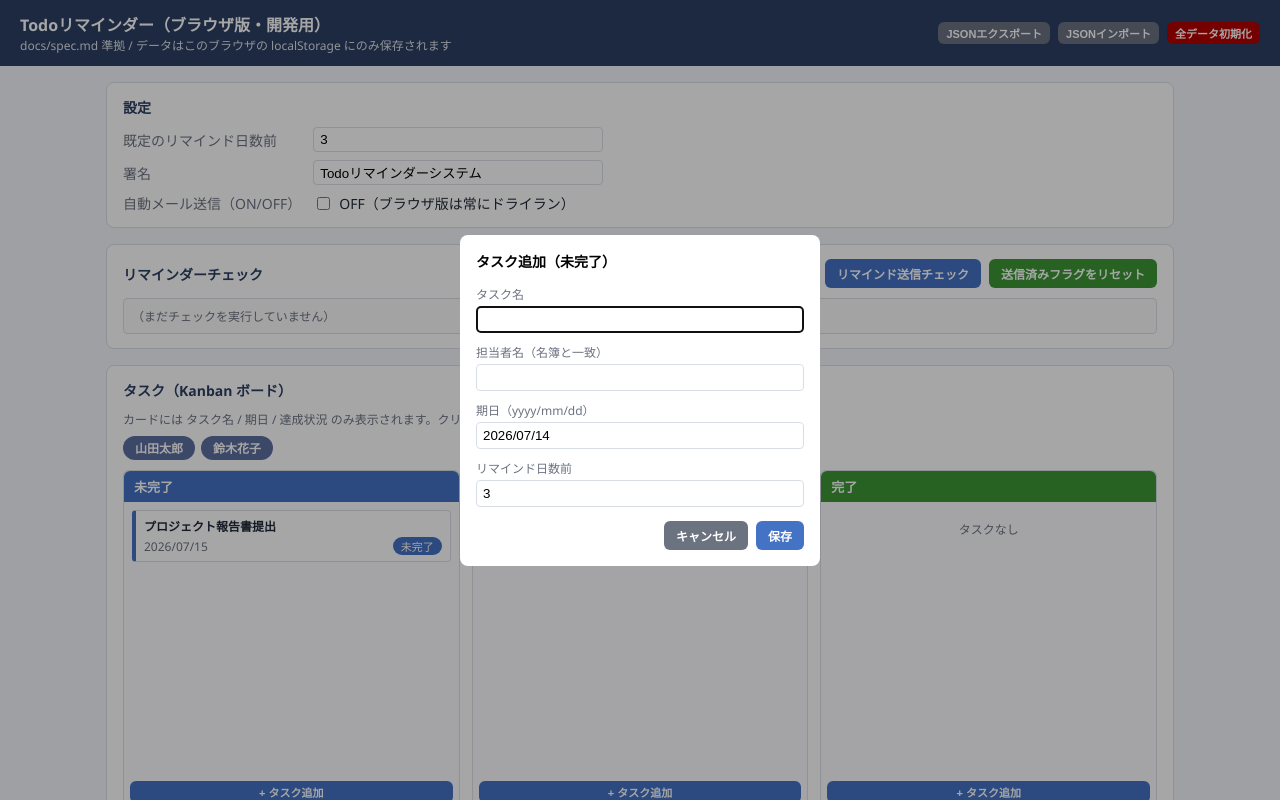
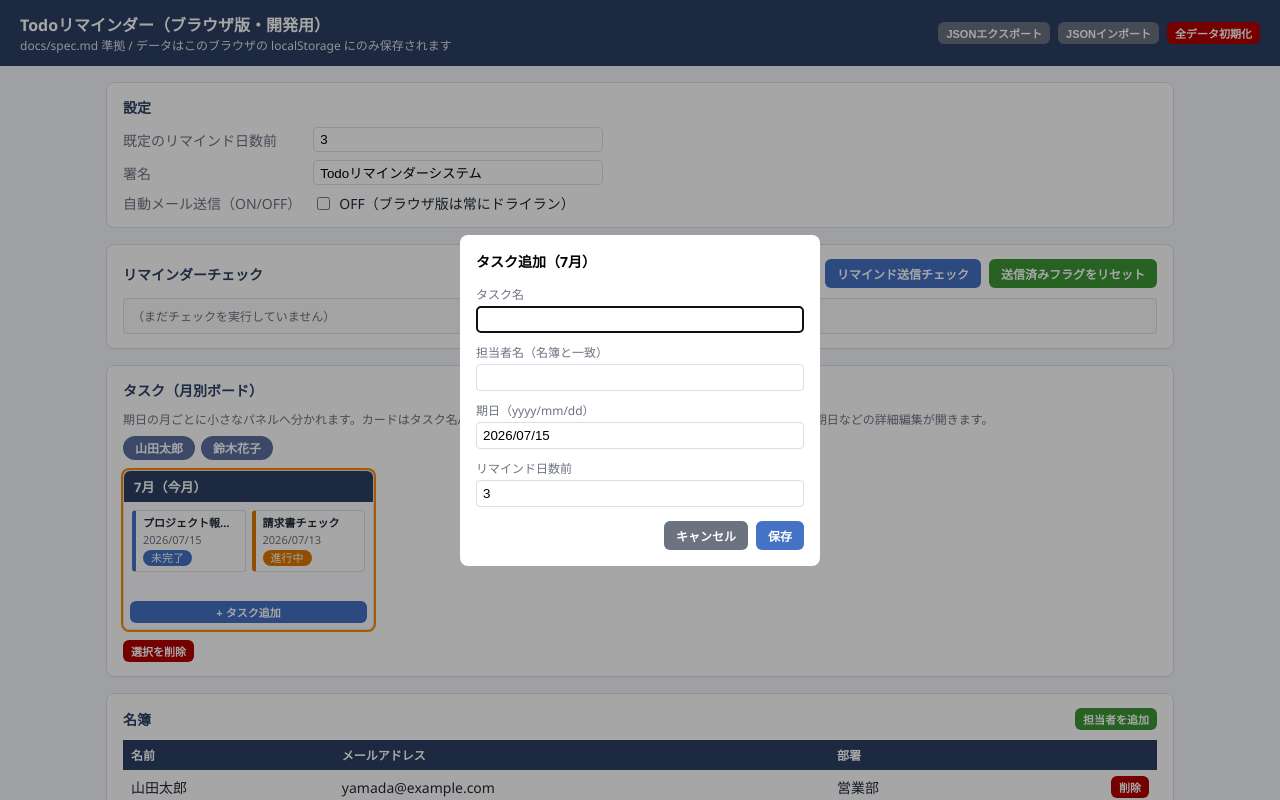
Before and after one commit to Coffeeplantation/todo-reminder-app, a plain HTML site: page browser/index.html in a window 1280 px wide. Both pictures are taken after a click on the button "+ タスク追加". Shown: the top 800 px of the page. Drawn offline with Linux system fonts and the light colour scheme.

Commit message:
feat: ブラウザ版のボードをステータス列から期日の月別パネルへ変更
- 未完了/進行中/完了のステータス列を廃止し、タスクの期日が属する年月ごとにパネルを自動生成（期日未設定は専用パネル）
- パネルは折り返しグリッドで複数列表示し、今月パネルをハイライト
- カードは列内でも小さくグリッド配置し、既定はタスク名/期日/達成状況のみ、クリックで担当者・期日・ステータスを編集可能な詳細を展開
- カードのドラッグ&ドロップは月（期日の年月）を変更する操作に変更。ステータス変更は展開時のドロップダウンで行う
- docs/spec.md 7.1章をこの新しい表示モデルに合わせて全面改訂し、VBA版が未対応であることを明記

Co-Authored-By: Claude Sonnet 5 <noreply@anthropic.com>

```diff
--- a/browser/index.html
+++ b/browser/index.html
@@ -130,8 +130,8 @@
   .pill.drag-over { outline: 2px dashed #ff8c00; }
   .kanban-columns {
     display: grid;
-    grid-template-columns: repeat(3, 1fr);
-    gap: 12px;
+    grid-template-columns: repeat(auto-fill, minmax(200px, 1fr));
+    gap: 10px;
   }
   .kb-col {
     background: #fbfcff;
@@ -139,24 +139,24 @@
     border-radius: 6px;
     display: flex;
     flex-direction: column;
-    min-height: 340px;
+    min-height: 160px;
   }
+  .kb-col.current-month { box-shadow: 0 0 0 2px #ff8c00; }
   .kb-col-hdr {
+    background: #2b3f63;
     color: #fff;
     font-weight: bold;
     font-size: 13px;
     padding: 6px 10px;
     border-radius: 6px 6px 0 0;
   }
-  .kb-col[data-status="未完了"] .kb-col-hdr { background: var(--blue); }
-  .kb-col[data-status="進行中"] .kb-col-hdr { background: var(--orange); }
-  .kb-col[data-status="完了"] .kb-col-hdr { background: var(--green); }
   .kb-col.drop-target { box-shadow: inset 0 0 0 2px #ff8c00; }
   .kb-cards {
     flex: 1;
     padding: 8px;
-    display: flex;
-    flex-direction: column;
+    display: grid;
+    grid-template-columns: repeat(auto-fill, minmax(96px, 1fr));
+    align-content: flex-start;
     gap: 6px;
     overflow-y: auto;
   }
@@ -165,13 +165,26 @@
     border: 1px solid var(--border);
     border-left: 4px solid #999;
     border-radius: 4px;
-    padding: 6px 8px;
-    font-size: 12px;
+    padding: 5px 7px;
+    font-size: 11px;
+    line-height: 1.3;
     cursor: grab;
+    min-width: 0;
   }
-  .kb-card.selected { outline: 2px solid #2b3f63; }
-  .kb-card .t-name { font-weight: bold; }
-  .kb-card .t-meta { color: var(--muted); display: flex; justify-content: space-between; align-items: center; margin-top: 2px; }
+  .kb-card.selected {
+    outline: 2px solid #2b3f63;
+    grid-column: 1 / -1;
+  }
+  .kb-card .t-name {
+    font-weight: bold;
+    overflow: hidden;
+    text-overflow: ellipsis;
+    white-space: nowrap;
+  }
+  .kb-card.selected .t-name { white-space: normal; }
+  .kb-card .t-meta { color: var(--muted); display: flex; flex-direction: column; gap: 2px; margin-top: 3px; }
+  .kb-card.selected .t-meta { flex-direction: row; justify-content: space-between; align-items: center; }
+  .kb-card .status-badge { align-self: flex-start; }
   .kb-card .t-detail {
     margin-top: 6px;
     padding-top: 6px;
@@ -179,11 +192,20 @@
     color: var(--muted);
     display: flex;
     flex-direction: column;
-    gap: 2px;
+    gap: 4px;
+    font-size: 12px;
   }
-  .kb-col[data-status="未完了"] .kb-card { border-left-color: var(--blue); }
-  .kb-col[data-status="進行中"] .kb-card { border-left-color: var(--orange); }
-  .kb-col[data-status="完了"] .kb-card { border-left-color: var(--green); }
+  .kb-card .t-detail label { display: flex; flex-direction: column; gap: 2px; }
+  .kb-card .t-detail input, .kb-card .t-detail select {
+    padding: 3px 5px;
+    border: 1px solid var(--border);
+    border-radius: 4px;
+    font-size: 12px;
+    color: var(--text);
+  }
+  .kb-card.status-未完了 { border-left-color: var(--blue); }
+  .kb-card.status-進行中 { border-left-color: var(--orange); }
+  .kb-card.status-完了 { border-left-color: var(--green); }
   .kb-col-footer {
     padding: 6px;
     display: flex;
@@ -272,30 +294,14 @@
   </section>
 
   <section class="panel">
-    <h2>タスク（Kanban ボード）</h2>
-    <div class="board-hint">カードには タスク名 / 期日 / 達成状況 のみ表示されます。クリックすると担当者などの詳細が開きます。</div>
+    <h2>タスク（月別ボード）</h2>
+    <div class="board-hint">期日の月ごとに小さなパネルへ分かれます。カードはタスク名/期日/達成状況のみ表示し、クリックすると担当者・ステータス・期日などの詳細編集が開きます。</div>
 
     <div id="boardView">
       <div class="board-toolbar">
         <div class="pills" id="assigneePills"></div>
       </div>
-      <div class="kanban-columns">
-        <div class="kb-col" data-status="未完了">
-          <div class="kb-col-hdr">未完了</div>
-          <div class="kb-cards" data-status="未完了"></div>
-          <div class="kb-col-footer"><button class="btn-add-task small" data-status="未完了">+ タスク追加</button></div>
-        </div>
-        <div class="kb-col" data-status="進行中">
-          <div class="kb-col-hdr">進行中</div>
-          <div class="kb-cards" data-status="進行中"></div>
-          <div class="kb-col-footer"><button class="btn-add-task small" data-status="進行中">+ タスク追加</button></div>
-        </div>
-        <div class="kb-col" data-status="完了">
-          <div class="kb-col-hdr">完了</div>
-          <div class="kb-cards" data-status="完了"></div>
-          <div class="kb-col-footer"><button class="btn-add-task small" data-status="完了">+ タスク追加</button></div>
-        </div>
-      </div>
+      <div class="kanban-columns" id="kanbanColumns"></div>
       <div class="kb-actions">
         <button id="btnDelSelected" class="danger small">選択を削除</button>
       </div>
@@ -429,6 +435,42 @@
     const [, y, mo, da] = m;
     return `${y}-${mo.padStart(2, "0")}-${da.padStart(2, "0")}`;
   }
+  function pad2(n) { return String(n).padStart(2, "0"); }
+  function monthKeyFromDate(d) { return `${d.getFullYear()}-${pad2(d.getMonth() + 1)}`; }
+  function monthKeyOfTask(task) {
+    const d = parseDue(task.due);
+    return d ? monthKeyFromDate(d) : "unset";
+  }
+  function monthLabel(key) {
+    if (key === "unset") return "期日未設定";
+    const [y, m] = key.split("-").map(Number);
+    const now = new Date();
+    return (y === now.getFullYear()) ? `${m}月` : `${y}年${m}月`;
+  }
+  function addMonths(key, delta) {
+    let [y, m] = key.split("-").map(Number);
+    m += delta;
+    while (m > 12) { m -= 12; y++; }
+    while (m < 1) { m += 12; y--; }
+    return `${y}-${pad2(m)}`;
+  }
+  function getMonthKeys() {
+    const nowKey = monthKeyFromDate(new Date());
+    const dueKeys = state.tasks.map(monthKeyOfTask).filter(k => k !== "unset");
+    const hasUnset = state.tasks.some(t => monthKeyOfTask(t) === "unset");
+    const allKeys = dueKeys.concat([nowKey]);
+    let minKey = allKeys.reduce((a, b) => (a < b ? a : b));
+    let maxKey = allKeys.reduce((a, b) => (a > b ? a : b));
+    const result = [];
+    let k = minKey;
+    while (true) {
+      result.push(k);
+      if (k === maxKey) break;
+      k = addMonths(k, 1);
+    }
+    if (hasUnset) result.push("unset");
+    return result;
+  }
 
   // ---------------------------------------------------------------
   // 設定パネル
@@ -540,42 +582,45 @@
   }
 
   // ---------------------------------------------------------------
-  // Kanban ボード
+  // 月別ボード（期日の月ごとにパネルを分割）
   // ---------------------------------------------------------------
   // カードは既定では タスク名/期日/達成状況 の3項目のみを表示する簡易表示。
-  // クリックした（選択した）カードだけ、担当者・リマインド日数前・送信済み状況の詳細を展開する。
+  // クリックした（選択した）カードだけ、担当者・期日・ステータス・リマインド日数前・送信済み状況の詳細を展開する。
   let selectedTaskId = null;
+  const kanbanColumns = document.getElementById("kanbanColumns");
 
-  function renderBoard() {
-    for (const status of STATUSES) {
-      const col = document.querySelector(`.kb-cards[data-status="${status}"]`);
-      col.innerHTML = "";
-      const tasks = state.tasks.filter(t => t.status === status);
-      if (tasks.length === 0) {
-        col.innerHTML = `<div class="empty-msg">タスクなし</div>`;
-        continue;
-      }
-      for (const task of tasks) {
+  function buildCardEl(task) {
     const due = parseDue(task.due);
     const expanded = task.id === selectedTaskId;
     const card = document.createElement("div");
-        card.className = "kb-card" + (expanded ? " selected" : "");
+    card.className = `kb-card status-${task.status}` + (expanded ? " selected" : "");
     card.draggable = true;
     card.dataset.taskId = task.id;
     card.innerHTML = `
       <div class="t-name">${escapeHtml(task.name)}</div>
       <div class="t-meta">
-            <span>${due ? formatDate(due) : escapeHtml(task.due)}</span>
+        <span>${due ? formatDate(due) : escapeHtml(task.due || "未設定")}</span>
         <span class="status-badge status-${task.status}">${task.status}</span>
       </div>
       ${expanded ? `
-          <div class="t-detail">
-            <span>担当者: ${escapeHtml(task.assignee || "（未設定）")}</span>
+      <div class="t-detail" data-detail>
+        <label>担当者
+          <input type="text" class="edit-assignee" value="${escapeHtml(task.assignee)}" list="assigneeList">
+        </label>
+        <label>期日（yyyy/mm/dd）
+          <input type="text" class="edit-due" value="${due ? formatDate(due) : escapeHtml(task.due || "")}">
+        </label>
+        <label>ステータス
+          <select class="edit-status">
+            ${STATUSES.map(s => `<option value="${s}" ${s === task.status ? "selected" : ""}>${s}</option>`).join("")}
+          </select>
+        </label>
         <span>リマインド日数前: ${task.reminderDays}</span>
         <span>送信済み: ${task.sentFlag ? escapeHtml(task.sentFlag) : "（未判定）"}</span>
       </div>` : ""}
     `;
-        card.addEventListener("click", () => {
+    card.addEventListener("click", e => {
+      if (e.target.closest("[data-detail]")) return;
       selectedTaskId = expanded ? null : task.id;
       renderBoard();
     });
@@ -583,12 +628,62 @@
       e.dataTransfer.setData("text/task-id", String(task.id));
       e.dataTransfer.effectAllowed = "move";
     });
-        col.appendChild(card);
+    if (expanded) {
+      card.querySelector(".edit-assignee").addEventListener("change", e => {
+        task.assignee = e.target.value.trim();
+        save();
+        renderBoard();
+      });
+      card.querySelector(".edit-due").addEventListener("change", e => {
+        const normalized = normalizeDueInput(e.target.value);
+        if (!normalized) { alert("期日は yyyy/mm/dd 形式で入力してください。"); renderBoard(); return; }
+        task.due = normalized;
+        task.sentFlag = "";
+        save();
+        renderBoard();
+      });
+      card.querySelector(".edit-status").addEventListener("change", e => {
+        task.status = e.target.value;
+        task.sentFlag = "";
+        save();
+        renderBoard();
+      });
     }
-    }
+    return card;
   }
 
-  document.querySelectorAll(".kb-col").forEach(col => {
+  function renderBoard() {
+    kanbanColumns.innerHTML = "";
+    const nowKey = monthKeyFromDate(new Date());
+    for (const key of getMonthKeys()) {
+      const col = document.createElement("div");
+      col.className = "kb-col" + (key === nowKey ? " current-month" : "");
+      col.dataset.month = key;
+
+      const hdr = document.createElement("div");
+      hdr.className = "kb-col-hdr";
+      hdr.textContent = monthLabel(key) + (key === nowKey ? "（今月）" : "");
+      col.appendChild(hdr);
+
+      const cardsWrap = document.createElement("div");
+      cardsWrap.className = "kb-cards";
+      const tasks = state.tasks.filter(t => monthKeyOfTask(t) === key);
+      if (tasks.length === 0) {
+        cardsWrap.innerHTML = `<div class="empty-msg">タスクなし</div>`;
+      } else {
+        for (const task of tasks) cardsWrap.appendChild(buildCardEl(task));
+      }
+      col.appendChild(cardsWrap);
+
+      const footer = document.createElement("div");
+      footer.className = "kb-col-footer";
+      const addBtn = document.createElement("button");
+      addBtn.className = "small";
+      addBtn.textContent = "+ タスク追加";
+      addBtn.addEventListener("click", () => openTaskDialog({ monthKey: key }));
+      footer.appendChild(addBtn);
+      col.appendChild(footer);
+
       col.addEventListener("dragover", e => {
         e.preventDefault();
         col.classList.add("drop-target");
@@ -599,19 +694,29 @@
         col.classList.remove("drop-target");
         const taskId = Number(e.dataTransfer.getData("text/task-id"));
         const assignee = e.dataTransfer.getData("text/assignee");
-      const newStatus = col.dataset.status;
         if (taskId) {
-        moveTaskToStatus(taskId, newStatus);
+          moveTaskToMonth(taskId, key);
         } else if (assignee) {
-        openTaskDialog({ status: newStatus, assignee });
+          openTaskDialog({ monthKey: key, assignee });
         }
       });
-  });
 
-  function moveTaskToStatus(taskId, status) {
+      kanbanColumns.appendChild(col);
+    }
+  }
+
+  function moveTaskToMonth(taskId, monthKey) {
     const task = state.tasks.find(t => t.id === taskId);
-    if (!task || task.status === status) return;
-    task.status = status;
+    if (!task || monthKeyOfTask(task) === monthKey) return;
+    if (monthKey === "unset") {
+      task.due = "";
+    } else {
+      const [y, m] = monthKey.split("-").map(Number);
+      const oldDue = parseDue(task.due);
+      const day = oldDue ? oldDue.getDate() : 15;
+      const lastDay = new Date(y, m, 0).getDate();
+      task.due = `${y}-${pad2(m)}-${pad2(Math.min(day, lastDay))}`;
+    }
     task.sentFlag = ""; // spec.md 5.4: 移動のたびに送信済みフラグはリセットされる
     save();
     renderBoard();
@@ -653,25 +758,26 @@
   const taskDue = document.getElementById("taskDue");
   const taskReminderDays = document.getElementById("taskReminderDays");
   const assigneeList = document.getElementById("assigneeList");
-  let pendingStatus = "未完了";
 
-  function openTaskDialog({ status, assignee }) {
-    pendingStatus = status;
+  function openTaskDialog({ monthKey, assignee }) {
     taskForm.reset();
     taskName.value = "";
     taskAssignee.value = assignee || "";
-    const d = new Date();
+    let d;
+    if (monthKey && monthKey !== "unset") {
+      const [y, m] = monthKey.split("-").map(Number);
+      d = new Date(y, m - 1, 15);
+    } else {
+      d = new Date();
       d.setDate(d.getDate() + 7);
+    }
     taskDue.value = formatDate(d);
     taskReminderDays.value = 3;
     assigneeList.innerHTML = state.contacts.map(c => `<option value="${escapeHtml(c.name)}">`).join("");
-    document.getElementById("taskDialogTitle").textContent = `タスク追加（${status}）`;
+    document.getElementById("taskDialogTitle").textContent = `タスク追加（${monthLabel(monthKey || monthKeyFromDate(new Date()))}）`;
     taskDialog.showModal();
   }
 
-  document.querySelectorAll(".btn-add-task").forEach(btn => {
-    btn.addEventListener("click", () => openTaskDialog({ status: btn.dataset.status }));
-  });
   document.getElementById("taskCancel").addEventListener("click", () => taskDialog.close());
 
   taskForm.addEventListener("submit", e => {
@@ -684,7 +790,7 @@
       assignee: taskAssignee.value.trim(),
       due,
       reminderDays: Math.max(0, parseInt(taskReminderDays.value, 10) || 0),
-      status: pendingStatus,
+      status: "未完了",
       sentFlag: ""
     });
     save();
```
Also changed, not shown: docs/spec.md (+9 -6 lines). Lines whose indentation alone changed are shown as unchanged.
